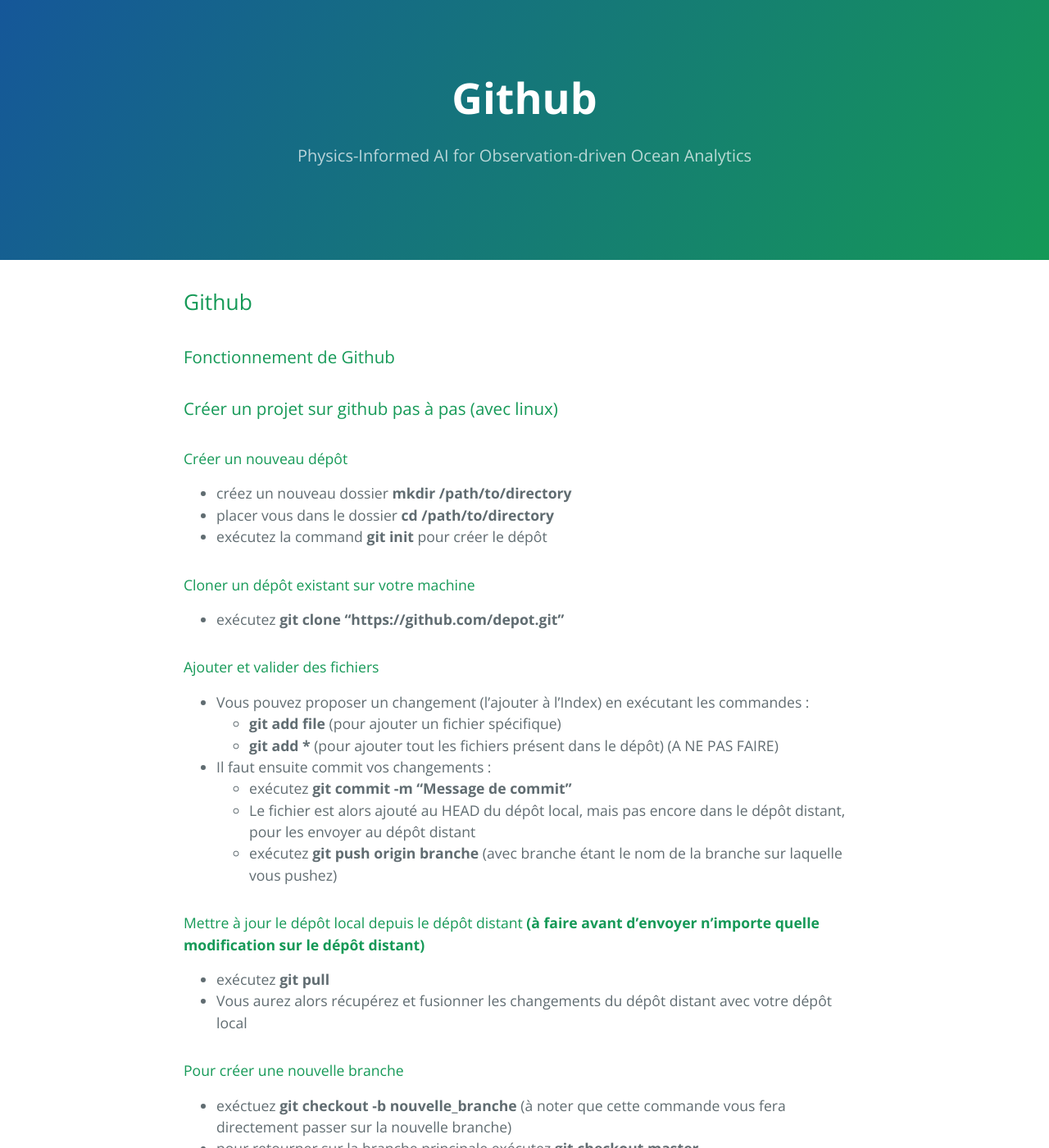
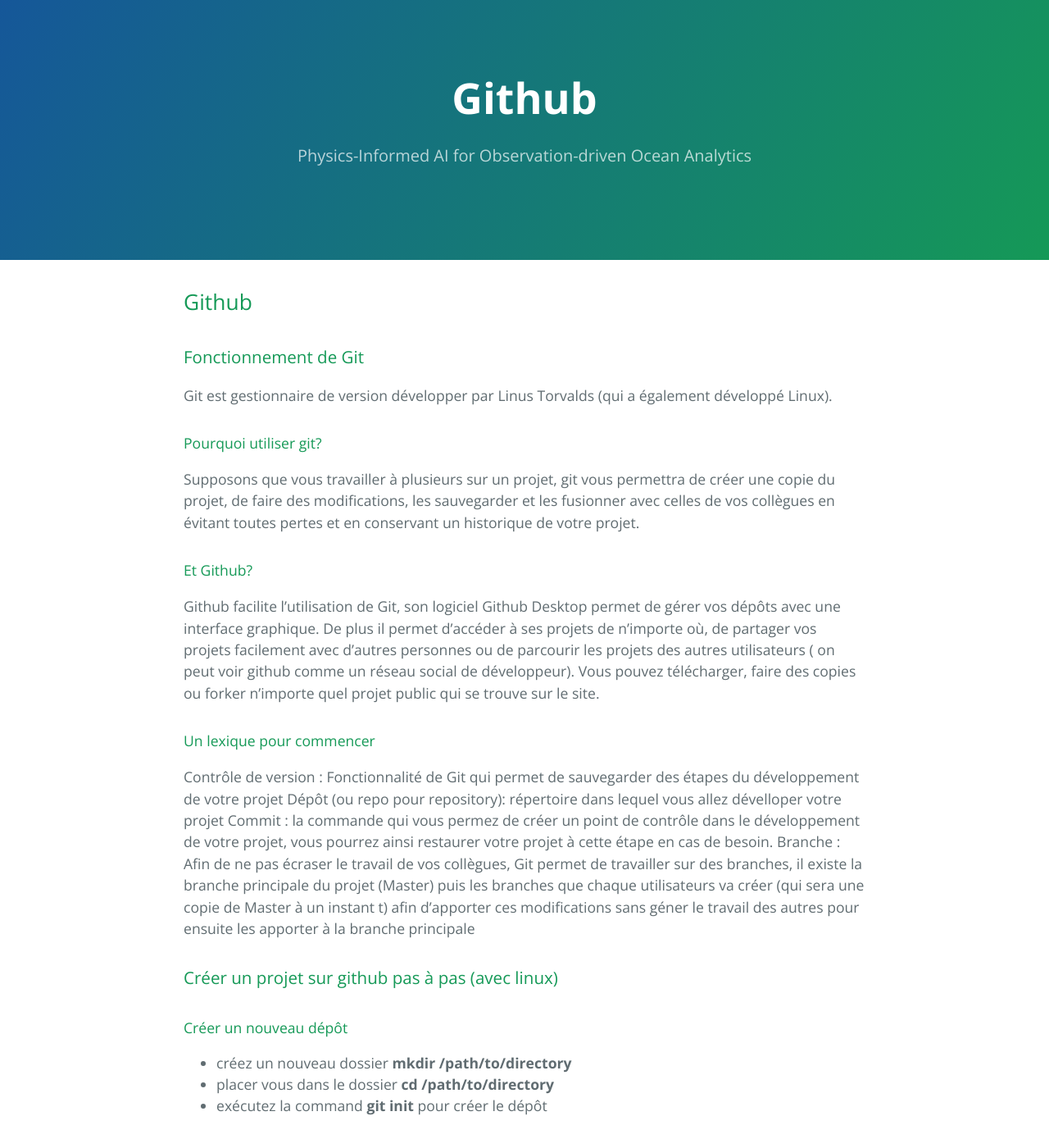
Before and after one commit to CIA-Oceanix/CIA-Oceanix.github.io, a Jekyll site: the page built from git.md, in a window 1280 px wide and 1400 px high. Shown: the whole window at 82% size. Built offline with Jekyll 4.4.1, drawn with Linux system fonts in a browser that asks for light colours; our own code applies the rules of GitHub Pages for plain Markdown files; some of the changed text lies outside the part shown.

Commit message:
Update git.md

```diff
--- a/git.md
+++ b/git.md
@@ -1,6 +1,21 @@
 ## Github
 
-### Fonctionnement de Github
+### Fonctionnement de Git
+Git est gestionnaire de version développer par Linus Torvalds (qui a également développé Linux).
+
+#### Pourquoi utiliser git?
+Supposons que vous travailler à plusieurs sur un projet, git vous permettra de créer une copie du projet, de faire des modifications, les sauvegarder et les fusionner avec celles de vos collègues en évitant toutes pertes et en conservant un historique de votre projet.
+
+#### Et Github?
+Github facilite l'utilisation de Git, son logiciel Github Desktop permet de gérer vos dépôts avec une interface graphique.
+De plus il permet d'accéder à ses projets de n'importe où, de partager vos projets facilement avec d'autres personnes ou de parcourir les projets des autres utilisateurs ( on peut voir github comme un réseau social de développeur).
+Vous pouvez télécharger, faire des copies ou forker n'importe quel projet public qui se trouve sur le site.
+
+#### Un lexique pour commencer
+Contrôle de version : Fonctionnalité de Git qui permet de sauvegarder des étapes du développement de votre projet
+Dépôt (ou repo pour repository): répertoire dans lequel vous allez dévelloper votre projet
+Commit : la commande qui vous permez de créer un point de contrôle dans le développement de votre projet, vous pourrez ainsi restaurer votre projet à cette étape en cas de besoin.
+Branche : Afin de ne pas écraser le travail de vos collègues, Git permet de travailler sur des branches, il existe la branche principale du projet (Master) puis les branches que chaque utilisateurs va créer (qui sera une copie de Master à un instant t) afin d'apporter ces modifications sans géner le travail des autres pour ensuite les apporter à la branche principale
 
 
 ### Créer un projet sur github pas à pas (avec linux)
@@ -15,13 +30,15 @@
 
 
 #### Ajouter et valider des fichiers
-  - Vous pouvez proposer un changement (l'ajouter à l'Index) en exécutant les commandes :
-    - **git add file** (pour ajouter un fichier spécifique)
+  - Vous pouvez proposer un changement en exécutant les commandes :
+    - **git add _file-name_** (pour ajouter un fichier spécifique)
     - **git add \*** (pour ajouter tout les fichiers présent dans le dépôt) (A NE PAS FAIRE)
+  - Afin de vérifier le statut du dépôt, connaître les modifications à commiter et les fichiers à ajouter
+    - exécutez **git status**
   - Il faut ensuite commit vos changements :
     - exécutez **git commit -m "Message de commit"**
-    - Le fichier est alors ajouté au HEAD du dépôt local, mais pas encore dans le dépôt distant, pour les envoyer au dépôt distant
-    - exécutez **git push origin branche** (avec branche étant le nom de la branche sur laquelle vous pushez)
+    - Le fichier est alors commit au niveau du dépôt local, mais pas encore dans le dépôt distant, pour les envoyer au dépôt distant
+    - exécutez **git push origin _branch-name_** (avec branche étant le nom de la branche sur laquelle vous pushez)
 
 
 #### Mettre à jour le dépôt local depuis le dépôt distant **(à faire avant d'envoyer n'importe quelle modification sur le dépôt distant)**
@@ -30,21 +47,21 @@
 
 
 #### Pour créer une nouvelle branche
-  - exéctuez **git checkout -b nouvelle_branche** (à noter que cette commande vous fera directement passer sur la nouvelle branche)
+  - exéctuez **git checkout -b _new-branch_** (à noter que cette commande vous fera directement passer sur la nouvelle branche)
   - pour retourner sur la branche principale exécutez **git checkout master**
   - pour que les autres membres du groupe puissent accéder à la branche, vous devez l'envoyer vers le dépôt distant
-    - exécutez **git push origin nouvelle_branche**
+    - exécutez **git push origin _new-branch_**
 
 
 #### Fusionner une branche avec la branche active
-  - exécutez **git merge branche**
+  - exécutez **git merge _branch_**
   - si le merge échoue
     - vous devez régler les conflits manuellement en éditant les fichiers indiqués par github
     - puis marquer les fichiers comme étant fusionnés avec **git add file**
 
 
 #### Annuler des changements locaux
-  - exécutez **git checkout -- file** pour remplacer le contenu de HEAD avec la version précédente du fichier
+  - exécutez **git checkout -- _file-name_** pour remplacer le contenu de HEAD avec la version précédente du fichier
   - pour annulez tout les changements locaux
     - exécutez **git fetch origin**
     - puis **git reset --hard origin/master**
```
